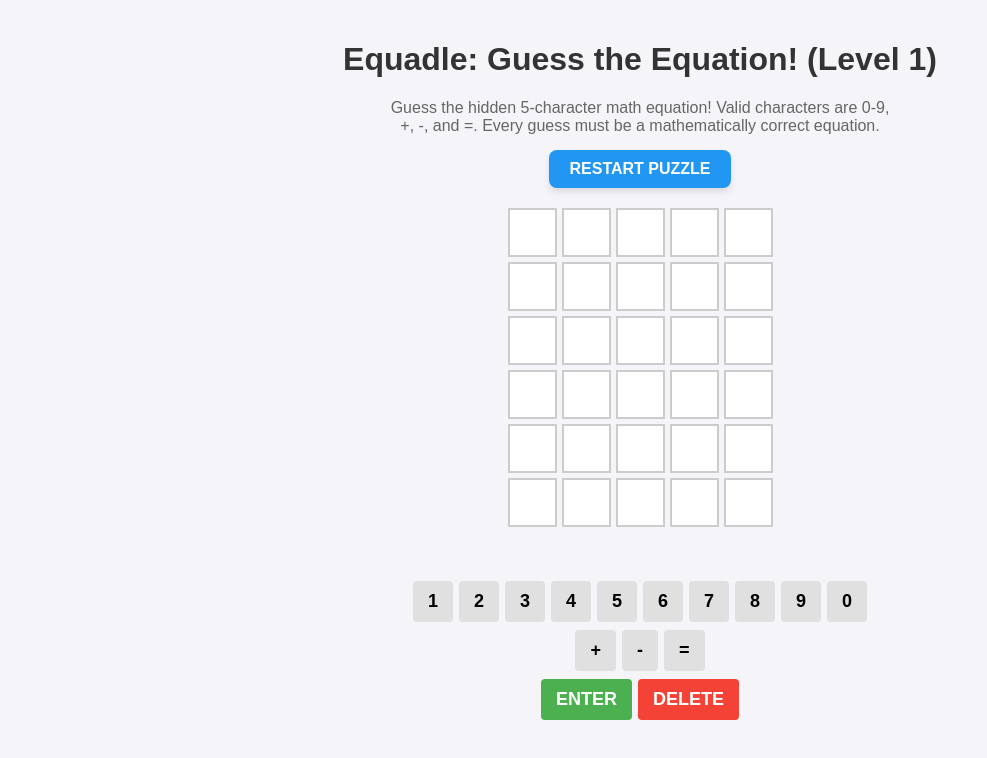
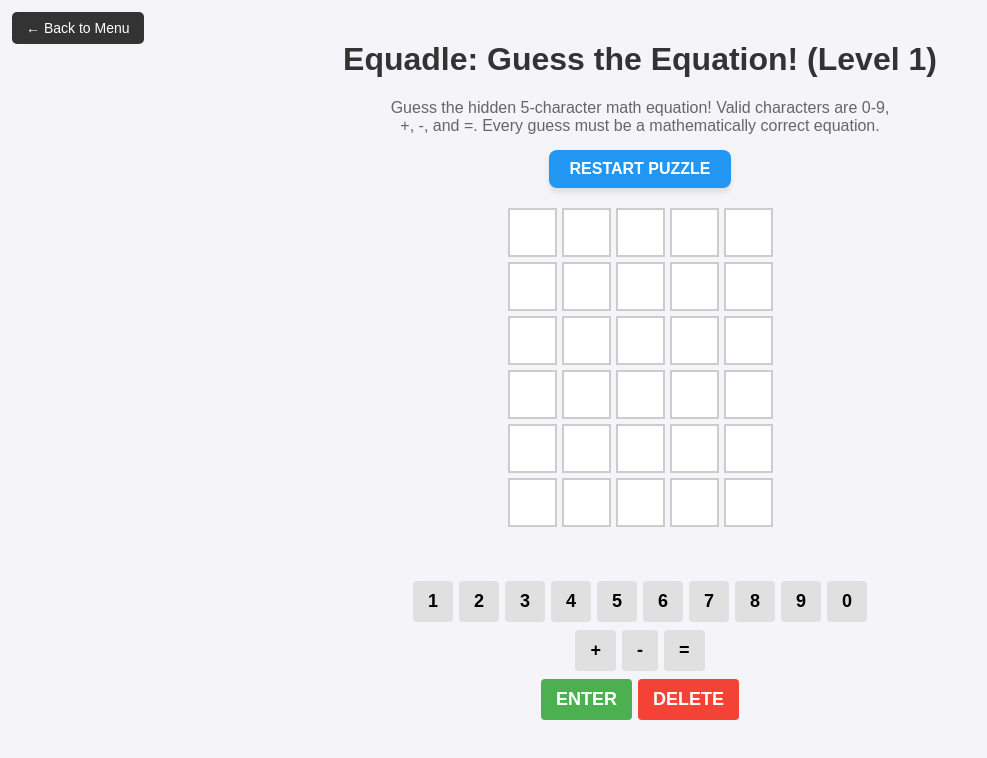
Before and after one commit to tanpengchuanvincent-dev/Equadle, a plain HTML site: page level-1/index.html in a window 1280 px wide. Shown: the whole page, without its empty margins (0-987 px from the left). Drawn offline with Linux system fonts and the light colour scheme.

Commit message:
Update index.html

```diff
--- a/level-1/index.html
+++ b/level-1/index.html
@@ -109,6 +109,7 @@
     </style>
 </head>
 <body>
+<a href="../" style="position: fixed; top: 12px; left: 12px; z-index: 9999; padding: 8px 14px; background: #333; color: #fff; text-decoration: none; border-radius: 5px; font-family: sans-serif; font-size: 14px;">&larr; Back to Menu</a>
 
     <h1>Equadle: Guess the Equation! (Level 1)</h1>
     <p class="instructions">Guess the hidden 5-character math equation! Valid characters are 0-9, +, -, and =. Every guess must be a mathematically correct equation.</p>
```
